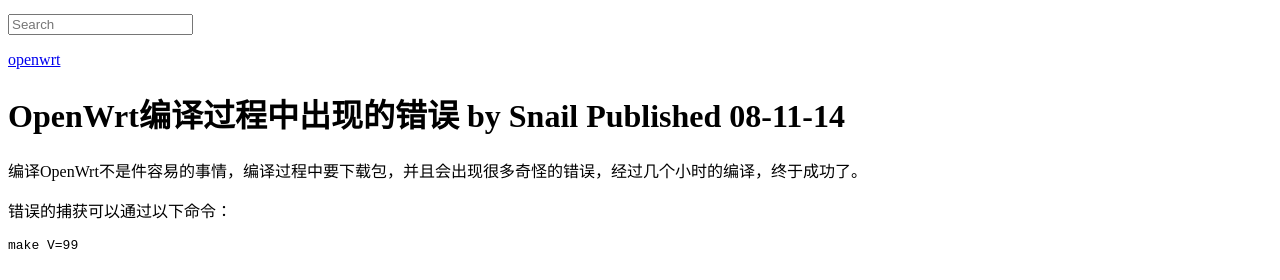
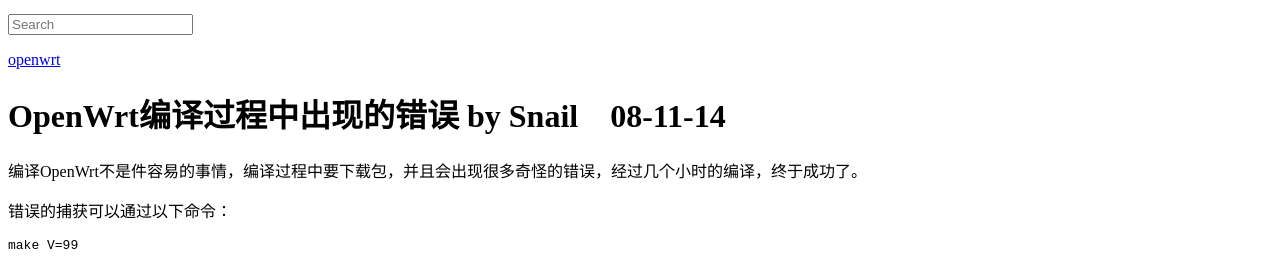
Before and after one commit to DutZMZ/Zuijishu, a Jekyll site: the page built from _posts/2014-8-11-error_on_compiling_openwrt.md, in a window 1280 px wide. Shown: the part 195-475 px from the top of the page. Built offline with Jekyll 4.4.1, drawn with Linux system fonts in a browser that asks for light colours; nearby versions of some CDN libraries; library files that are not in the unit come from our copies.

Commit message:
Update post.html

```diff
--- a/_includes/themes/Snail/post.html
+++ b/_includes/themes/Snail/post.html
@@ -14,7 +14,7 @@
 				<h1 class="journal-title">
 				    {{ page.title }}
 				    <span class="author">
-				        {% if page.tagline %}{{page.tagline}}{% endif %} Published {{ page.date | date: "%m-%d-%y" }}
+				        {% if page.tagline %}{{page.tagline}}{% endif %} &nbsp;&nbsp {{ page.date | date: "%m-%d-%y" }}
 
 				    </span>
 				</h1>
```
